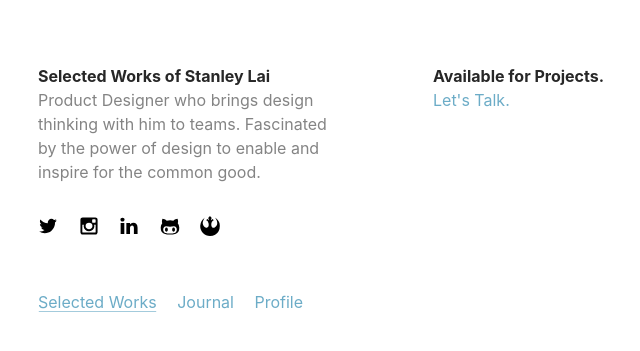
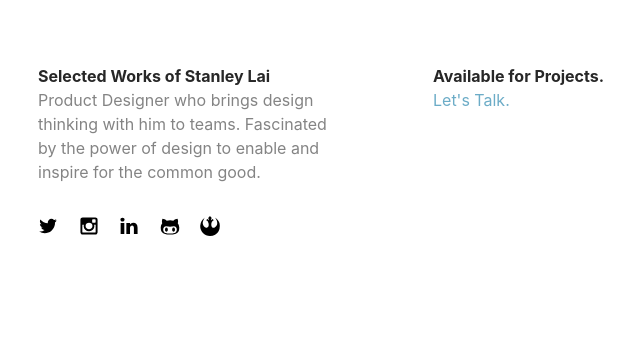
Before and after one commit to npmcdn-to-unpkg-bot/stanleylai.github.io, a Jekyll site: the page built from index.html, in a window 1280 px wide. Shown: the top 351 px of the page, without its empty margins (215-855 px from the left). Built offline with Jekyll 4.4.1, drawn with Linux system fonts in a browser that asks for light colours; nearby versions of some CDN libraries.

Commit message:
Add a check so only selected pages show up in main nav

```diff
--- a/_includes/nav.html
+++ b/_includes/nav.html
@@ -1,7 +1,7 @@
 <nav class="row">
     <ul class="nav column column--size-6 column--offset-3">
         {% for my_page in site.pages %}
-          {% if my_page.title %}
+          {% if my_page.title and my_page.show_in_nav == true %}
             <li class="nav__link">
                 <a href="{{ my_page.url | prepend: site.baseurl }}"
                     class="{% if my_page.title == page.title %}nav__link--current{% endif %}">
```
